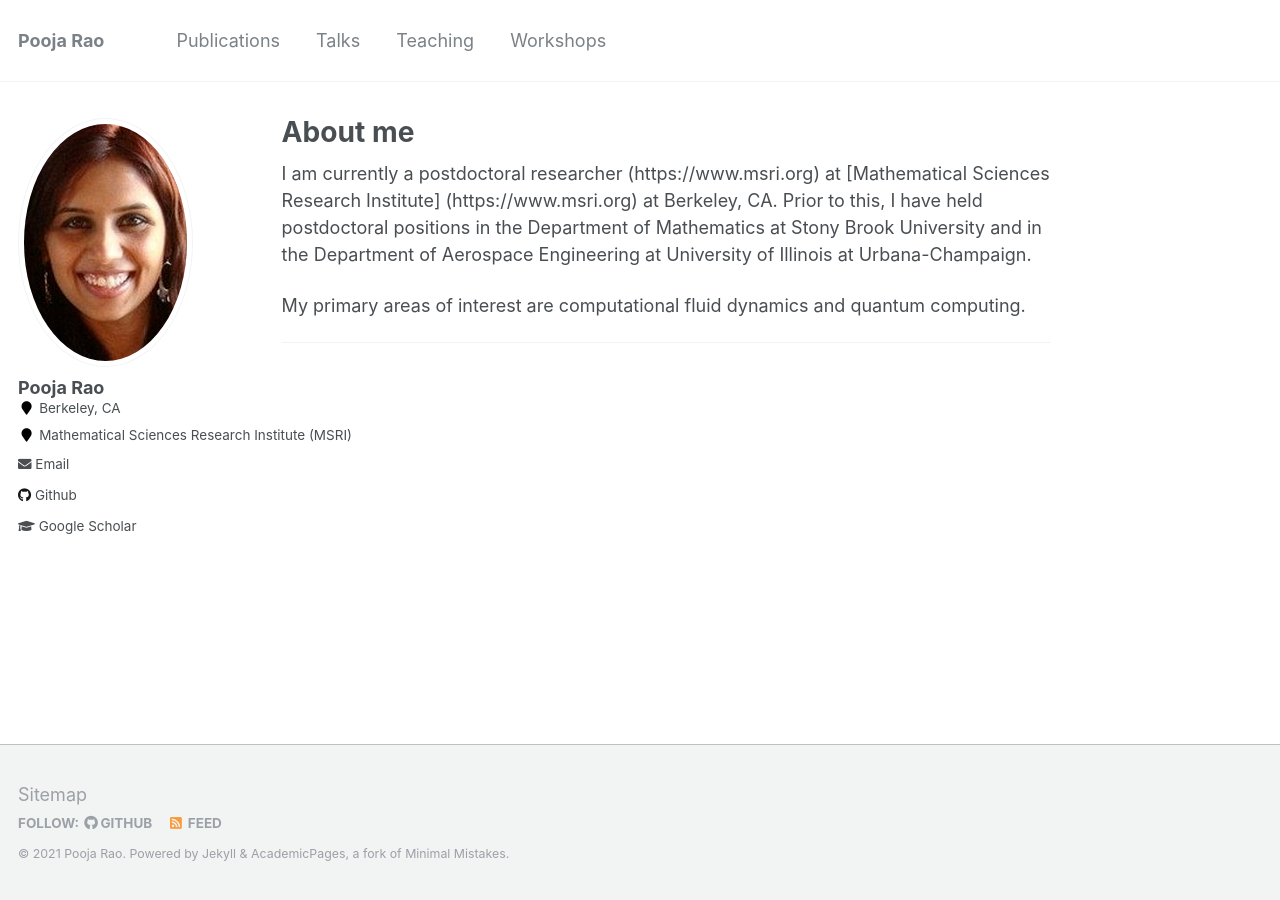
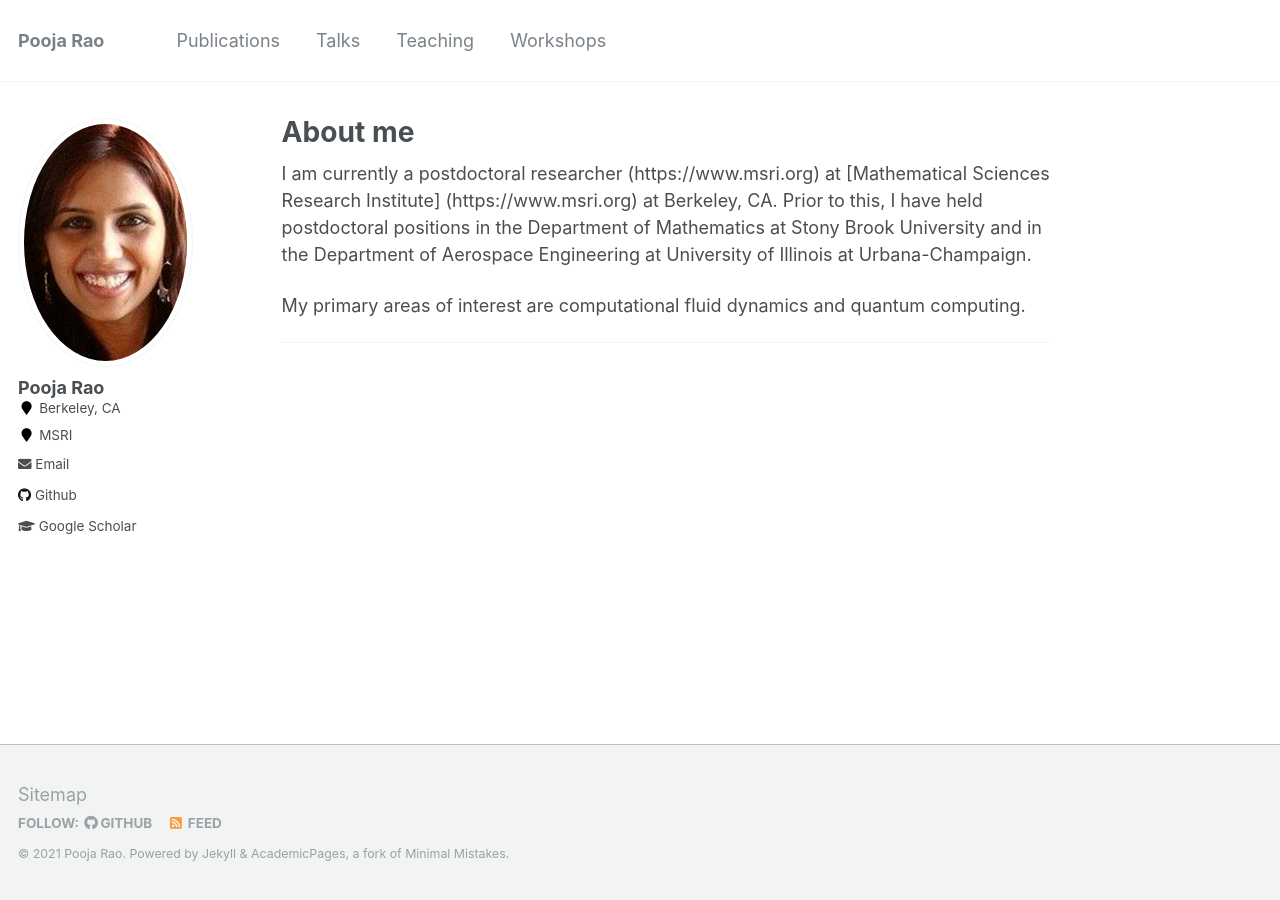
Before and after one commit to poojarao8/poojarao8.github.io, a Jekyll site: the page built from _pages/about.md, in a window 1280 px wide. Built offline with Jekyll 4.4.1, drawn with Linux system fonts in a browser that asks for light colours.

Commit message:
Fixed location

```diff
--- a/_config.yml
+++ b/_config.yml
@@ -83,7 +83,7 @@ author:
   name             : "Pooja Rao"
   avatar           : "profile.png"
   bio              : #"Postdoctoral Researcher"
-  employer         : "Mathematical Sciences Research Institute (MSRI)"
+  employer         : "MSRI"
   location         : "Berkeley, CA"
   pubmed           : #"https://www.ncbi.nlm.nih.gov/pubmed/?term=john+snow"
   googlescholar    : "https://scholar.google.com/citations?hl=en&user=a5GDS08AAAAJ"
```
